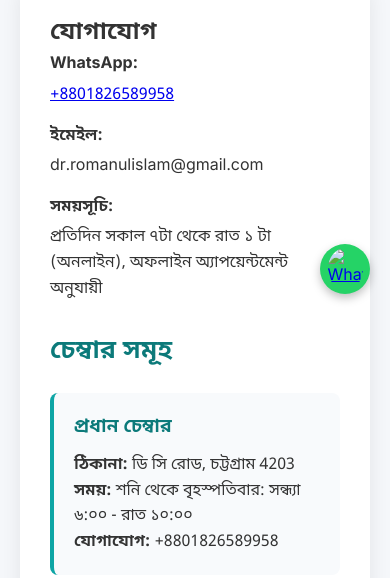
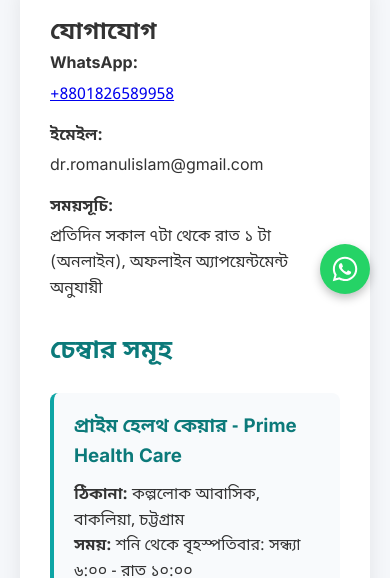
Before and after one commit to Romanulislam/Mysite, a website: page contact.html in a window 390 px wide. Shown: the part 530-1108 px from the top of the page. Drawn offline with nearby package versions, Linux system fonts and the light colour scheme.

Commit message:
Update contact.html

```diff
--- a/contact.html
+++ b/contact.html
@@ -15,7 +15,7 @@
   <meta property="og:image" content="assets/images/og-placeholder.png">
   <!-- Twitter -->
   <meta name="twitter:card" content="summary_large_image">
-  <meta name="twitter:title" content="যোগাযোগ | ডা. রোমানুল ইসলাম – যোগাযোগ ও চেম্বار">
+  <meta name="twitter:title" content="যোগাযোগ | ডা. রোমানুল ইসলাম – যোগাযোগ ও চেম্বার">
   <meta name="twitter:description" content="টেলিমেডিসিনের জন্য WhatsApp-এ যোগাযোগ করুন। অফলাইন চেম্বারের ঠিকানা ও মানচিত্র।">
   <meta name="twitter:image" content="assets/images/og-placeholder.png">
   <!-- Preload critical resources -->
@@ -36,6 +36,7 @@
       line-height: 1.6;
       color: #333;
       background-color: #f5f7fa;
+      font-size: 16px; /* Added to fix font size warning */
     }
 
     .container {
@@ -256,10 +257,10 @@
       box-shadow: 0 6px 15px rgba(0, 0, 0, 0.3);
     }
 
-    .whatsapp-float img {
-      width: 70%;
-      height: auto;
-      border-radius: 50%;
+    .whatsapp-icon {
+      width: 35px;
+      height: 35px;
+      fill: white;
     }
 
     /* Skip link for accessibility */
@@ -323,6 +324,11 @@
         bottom: 20px;
         right: 20px;
       }
+
+      .whatsapp-icon {
+        width: 28px;
+        height: 28px;
+      }
     }
   </style>
   <!-- Defer non-critical CSS -->
@@ -362,8 +368,8 @@
           <h2>চেম্বার সমূহ</h2>
 
           <div class="chamber-card">
-            <h3>প্রধান চেম্বার</h3>
-            <p><strong>ঠিকানা:</strong> ডি সি রোড, চট্টগ্রাম 4203</p>
+            <h3>প্রাইম হেলথ কেয়ার - Prime Health Care</h3>
+            <p><strong>ঠিকানা:</strong> কল্পলোক আবাসিক, বাকলিয়া, চট্টগ্রাম</p>
             <p><strong>সময়:</strong> শনি থেকে বৃহস্পতিবার: সন্ধ্যা ৬:০০ - রাত ১০:০০</p>
             <p><strong>যোগাযোগ:</strong> +8801826589958</p>
           </div>
@@ -386,9 +392,10 @@
           src="https://www.google.com/maps/embed?pb=!1m18!1m12!1m3!1d3690.049532862803!2d91.83758627529404!3d22.35175847964948!2m3!1f0!2f0!3f0!3m2!1i1024!2i768!4f13.1!3m3!1m2!1s0x30ad27f9e92415a1%3A0x6c726c2ab2879ae6!2sDr.%20Md.%20Romanul%20Islam%20%E2%80%93%20Online%20Doctor%20Consultation%20in%20BD!5e0!3m2!1sen!2sbd!4v1700000000000!5m2!1sen!2sbd"
           loading="lazy"
           referrerpolicy="no-referrer-when-downgrade"
-          alt="ডা. রোমানুল ইসলামের চেম্বারের গুগল ম্যাপ লোকেশন">
+          title="ডা. রোমানুল ইসলামের চেম্বারের গুগল ম্যাপ লোকেশন"
+          aria-label="ডা. রোমানুল ইসলামের চেম্বারের গুগল ম্যাপ লোকেশন">
         </iframe>
-        <p style="margin-top: 8px; color: #475569; text-align: center;">ডি সি রোড, চট্টগ্রাম 4203</p>
+        <p style="margin-top: 8px; color: #475569; text-align: center;">কল্পলোক আবাসিক, বাকলিয়া, চট্টগ্রাম</p>
       </div>
     </div>
   </div>
@@ -400,12 +407,12 @@
   "@type": "MedicalBusiness",
   "name": "ডা. রোমানুল ইসলাম (টেলিমেডিসিন)",
   "medicalSpecialty": ["Internal Medicine", "Family Medicine", "Telemedicine"],
-  "description": "বাংলাদেশে ২৪/৭ টেলিমেডিসিন পরামর্শ। এমবিবিএস (চমেক), এফসিপিএস পার্ট-১ (মেডিসিন), এমসিজিপি (বিজিএইচআরআই), সিএমইউ (আল্ট্রাসনোগ্রাফি)।",
+  "description": "বাংলাদেশে ۲৪/৭ টেলিমেডিসিন পরামর্শ। এমবিবিএস (চমেক), এফসিপিএস পার্ট-১ (মেডিসিন), এমসিজিপি (বিজিএইচআরআই), সিএমইউ (আল্ট্রাসনোগ্রাফি)।",
   "url": "https://www.romanulislam.com/contact.html",
   "telephone": "+8801826589958",
   "address": {
     "@type": "PostalAddress",
-    "streetAddress": "D.C Road",
+    "streetAddress": "কল্পলোক আবাসিক, বাকলিয়া",
     "addressLocality": "Chittagong",
     "addressRegion": "Chittagong",
     "postalCode": "4203",
@@ -431,7 +438,7 @@
     <div class="footer-grid">
       <div>
         <h3>ডা. রোমানুল ইসলাম</h3>
-        <p>২৪/৭ ঘরে বসে ডাক্তারের পরামর্শ --- Best Online Doctor BD</p>
+        <p>۲৪/৭ ঘরে বসে ডাক্তারের পরামর্শ --- Best Online Doctor BD</p>
       </div>
       <div>
         <h3>দ্রুত যোগাযোগ</h3>
@@ -456,7 +463,9 @@
 </footer>
 
 <a class="whatsapp-float" href="https://wa.me/8801826589958?text=স্যার, আমি একটি অ্যাপয়ন্টমেন্ট বুক করতে চাই" target="_blank" rel="noopener" aria-label="WhatsApp Chat">
-  <img src="assets/images/whatsapp-icon.svg" alt="WhatsApp" width="60" height="60" loading="lazy">
+  <svg class="whatsapp-icon" xmlns="http://www.w3.org/2000/svg" viewBox="0 0 448 512">
+    <path d="M380.9 97.1C339 55.1 283.2 32 223.9 32c-122.4 0-222 99.6-222 222 0 39.1 10.2 77.3 29.6 111L0 480l117.7-30.9c32.4 17.7 68.9 27 106.1 27h.1c122.3 0 224.1-99.6 224.1-222 0-59.3-25.2-115-67.1-157zm-157 341.6c-33.2 0-65.7-8.9-94-25.7l-6.7-4-69.8 18.3L72 359.2l-4.4-7c-18.5-29.4-28.2-63.3-28.2-98.2 0-101.7 82.8-184.5 184.6-184.5 49.3 0 95.6 19.2 130.4 54.1 34.8 34.9 56.2 81.2 56.1 130.5 0 101.8-84.9 184.6-186.6 184.6zm101.2-138.2c-5.5-2.8-32.8-16.2-37.9-18-5.1-1.9-8.8-2.8-12.5 2.8-3.7 5.6-14.3 18-17.6 21.8-3.2 3.7-6.5 4.2-12 1.4-32.6-16.3-54-29.1-75.5-66-5.7-9.8 5.7-9.1 16.3-30.3 1.8-3.7.9-6.9-.5-9.7-1.4-2.8-12.5-30.1-17.1-41.2-4.5-10.8-9.1-9.3-12.5-9.5-3.2-.2-6.9-.2-10.6-.2-3.7 0-9.7 1.4-14.8 6.9-5.1 5.6-19.4 19-19.4 46.3 0 27.3 19.9 53.7 22.6 57.4 2.8 3.7 39.1 59.7 94.8 83.8 35.2 15.2 49 16.5 66.6 13.9 10.7-1.6 32.8-13.4 37.4-26.4 4.6-13 4.6-24.1 3.2-26.4-1.3-2.5-5-3.9-10.5-6.6z"/>
+  </svg>
 </a>
 
 <!-- Defer non-critical JavaScript -->
```
